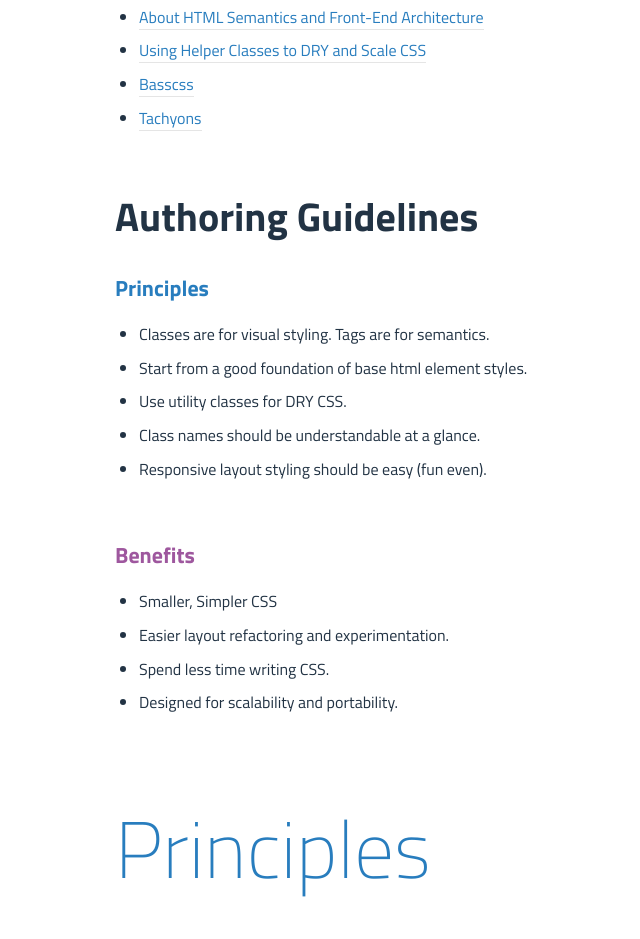
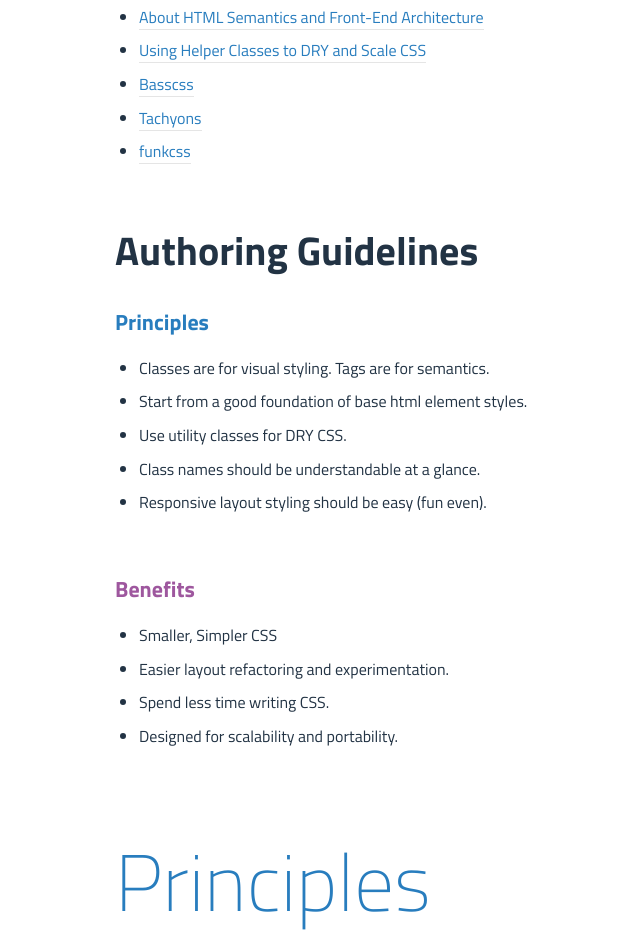
Before and after one commit to johnpolacek/expressive-css, a website: page index.html in a window 1280 px wide. Shown: the part 980-1919 px from the top of the page, without its empty margins (77-717 px from the left). Drawn offline with Linux system fonts and the light colour scheme.

Commit message:
Add funkcss as related project

```diff
--- a/index.html
+++ b/index.html
@@ -54,6 +54,7 @@
                     <li><a href="http://www.sitepoint.com/using-helper-classes-dry-scale-css/">Using Helper Classes to DRY and Scale CSS</a></li>
                     <li><a href="http://www.basscss.com">Basscss</a></li>
                     <li><a href="http://tachyons.io/">Tachyons</a></li>
+                    <li><a href="https://github.com/filipelinhares/funkcss">funkcss</a></li>
                 </ul>
             </section>
 
```
